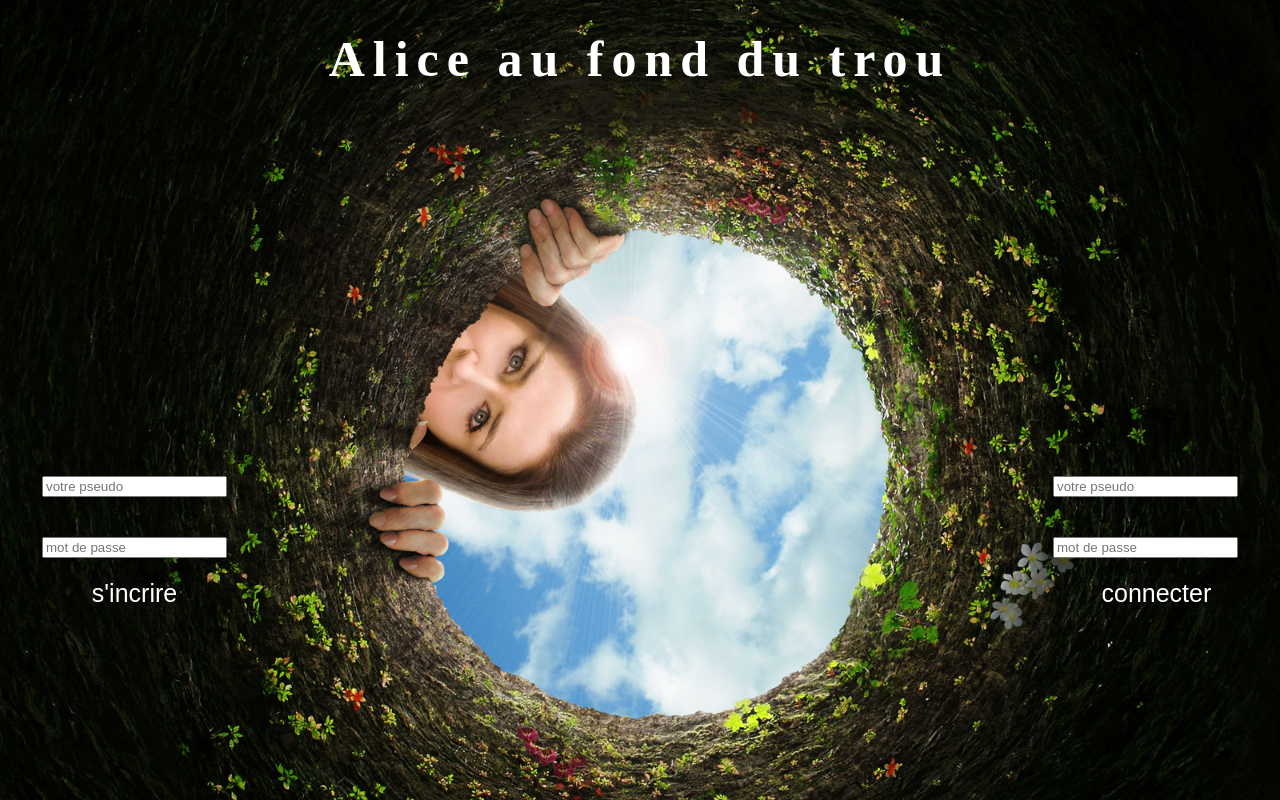
After one commit to BGE31-Marc/projet_alice, a PHP site: page /accueil.php in a window 1280 px wide. The commit adds this page. Run offline with PHP 8.4, Linux system fonts and the light colour scheme.

Commit message:
page accueil/graphisme jeu

```diff
--- /dev/null
+++ b/accueil.php
@@ -0,0 +1,27 @@
+<!DOCTYPE html>
+<html>
+    <head>
+        <meta charset="utf-8">
+        <title>Alice</title>
+        <link rel="stylesheet" href="alice.css">
+    </head>
+    <body class="accueil">
+        <h1>Alice au fond du trou</h1>
+        <div class="zone_formulaire">
+            <form action="traitement.php" method="post">
+              <fieldset>
+                <input type="text" name="pseudo" placeholder="votre pseudo" >
+                <input type="password" name="mdp" placeholder="mot de passe">
+                <button type="button" name="button">s'incrire</button>
+              </fieldset>
+            </form>
+            <form action="traitement.php" method="post">
+              <fieldset>
+                <input type="text" name="pseudo" placeholder="votre pseudo">
+                <input type="password" name="mdp" placeholder="mot de passe">
+                <button type="button" name="button">connecter</button>
+              </fieldset>
+            </form>
+        </div>
+    </body>
+</html>
--- a/alice.css
+++ b/alice.css
@@ -1,3 +1,4 @@
+/*## PAGE DE JEUX ##################################################################*/
 #zoneDeJeux{
     width: 800px;
     height: 600px;
@@ -11,8 +12,9 @@
     height: 600px;
     top: 0;
     left: 0;
-    background-image: url('images/zoneDeJeux.jpg');
+    background-image: url('images/bordure.jpg');
     position: absolute;
+    box-shadow: 20px 0px 250px #111;
 }
 #bordureD{
     width: 100%;
@@ -21,26 +23,43 @@
     left : 900px;
     background-image: url('images/zoneDeJeux.jpg');
     position: absolute;
+    background-image: url('images/bordure.jpg');
+    box-shadow: -5px 0px 250px #111;
 }
+input[value='start']{width: 100px; height: 100px; margin-left: 100px;margin-top: 100px;background-image: url('images/zoneDeJeux2.jpg');font-size: 35px;border-radius: 50%;}
 .jeuxALICE{width: 100%; position: relative; height: 600px; overflow: hidden;}
 #alice{
-    width: 100px;
-    height: 80px;
+    width: 60px;
+    height: 100px;
     top: 10px;
     /*left: calc(50% - 25px);*/
     left: calc(500px - 25px);
-    background-image: url('images/zoneDeJeux3.jpg');
+    background-image: url('images/alice3.png');
+    /*background-size: cover;*/
     position: absolute;
 }
 .missileTire{
-    width: 20px;
-    height: 20px;
-    background-image: url('images/missile.jpg');
+    width: 40px;
+    height: 40px;
+    background-image: url('images/missile.png');
+    background-size: cover;
     position: absolute;
 }
 .ennemiFabrique{
     width: 100px;
     height: 100px;
-    background-image: url('images/missile.jpg');
+    background-image: url('images/ennemi4.png');
+    background-size: cover;
     position: absolute;
 }
+
+
+
+
+/*## PAGE ACCUEIL##################################################################*/
+.accueil{background-image: url('images/accueil_alice3.jpg'); background-size: cover;}
+h1{color: white; font-size: 50px;margin-bottom: 29%; text-align: center; letter-spacing: 0.5rem; line-height: 50px;}
+.zone_formulaire{width: 100%; height: 100%;  display: flex;flex-direction: row; justify-content: space-between; color: white;}
+fieldset{border:none; display: flex; flex-direction: column;}
+fieldset input{margin: 20px;}
+fieldset button{width: 100px; height: auto;margin: auto; background-color: inherit;color: white; border: none; cursor: pointer; font-size: 25px;}
--- a/alice.html
+++ b/alice.html
@@ -15,9 +15,10 @@
         <div class="jeuxALICE">
             <div id="zoneDeJeux"></div>
             <div id="bordureG"></div>
-            <div id="bordureD"></div>
+            <div id="bordureD">
+                <input type="button" name="" value="start">
+            </div>
             <div id="alice"></div>
-
         </div>
 
     </body>
```
Also changed, not shown: alice.js (+32 -8 lines), images/accueil_alice.jpg (added), images/accueil_alice2.jpg (added), images/accueil_alice3.jpg (added), images/alice.png (added), images/alice2.png (added), images/alice3.png (added), images/bordure.jpg (added), images/ennemi1.png (added), images/ennemi2.png (added), images/ennemi3.png (added), images/ennemi4.png (added), images/missile.png (added), images/zoneDeJeux2.jpg, 1 more files.
